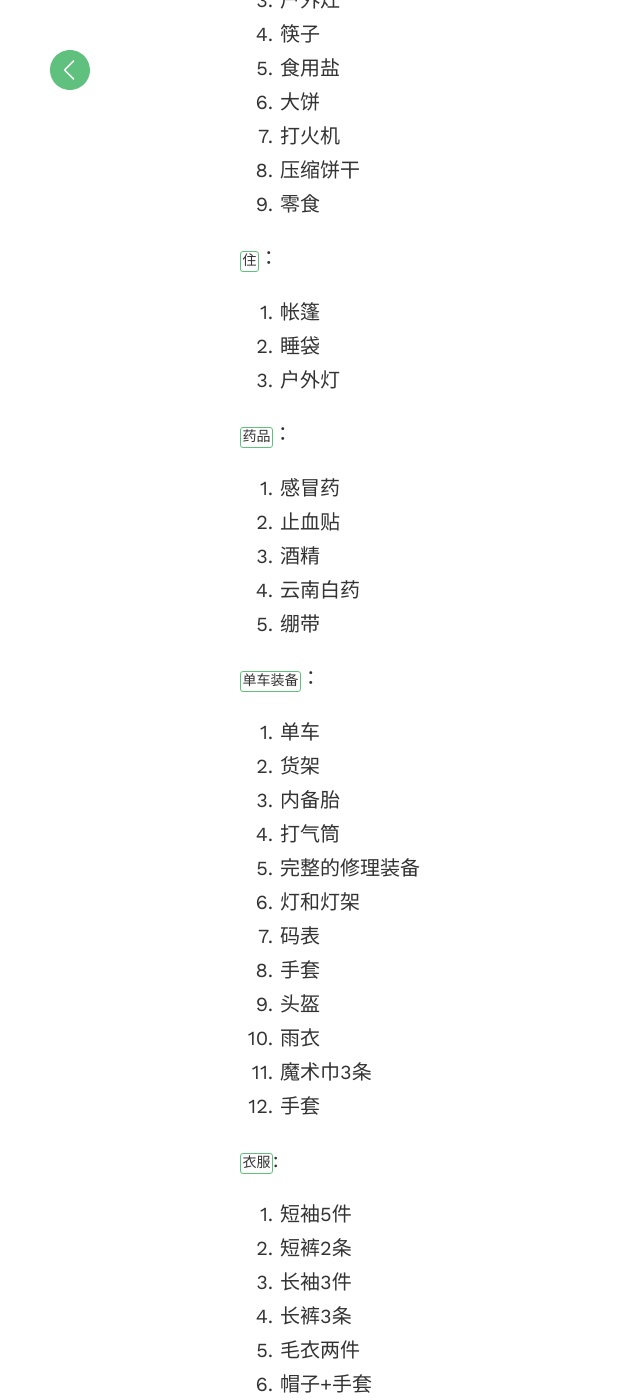
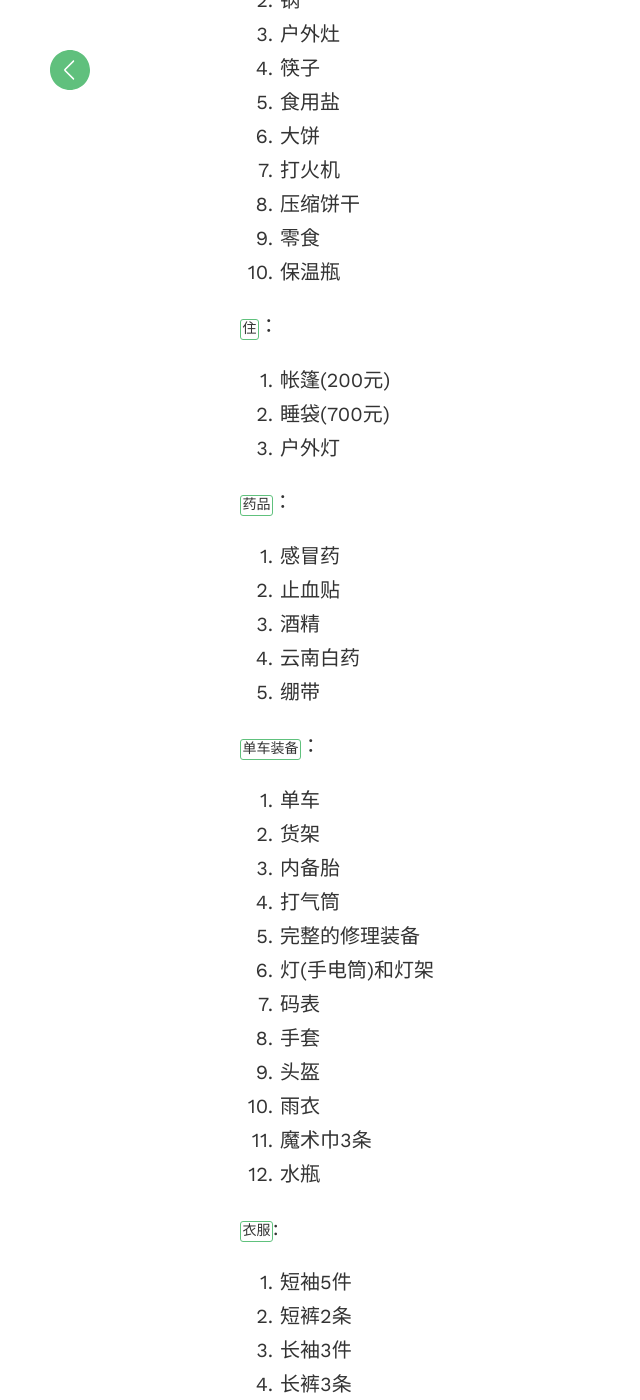
Before and after one commit to aFeiZzz/jianjustin.github.io, a Jekyll site: the page built from _posts/2018-02-25-2018行走计划.md, in a window 1280 px wide and 1400 px high, scrolled down 3148 px. Shown: the whole window, without its empty margins (0-640 px from the left). Built offline with Jekyll 4.4.1, drawn with Linux system fonts in a browser that asks for light colours; comment, search, counter and statistics services are not loaded.

Commit message:
cr:修改计划

```diff
--- a/_posts/2018-02-25-2018行走计划.md
+++ b/_posts/2018-02-25-2018行走计划.md
@@ -66,11 +66,12 @@ title: 2018行走计划
 7. 打火机
 8. 压缩饼干
 9. 零食
+10. 保温瓶
 
 `住`：
 
-1. 帐篷
-2. 睡袋
+1. 帐篷(200元)
+2. 睡袋(700元)
 3. 户外灯
 
 `药品`：
@@ -88,13 +89,13 @@ title: 2018行走计划
 3. 内备胎
 4. 打气筒
 5. 完整的修理装备
-6. 灯和灯架
+6. 灯(手电筒)和灯架
 7. 码表
 8. 手套
 9. 头盔
 10. 雨衣
 11. 魔术巾3条
-12. 手套
+12. 水瓶
 
 
 `衣服`:
```
Also changed, not shown: other parts of _posts/2018-02-25-2018行走计划.md (+2 -1 lines), _posts/2018-02-06-maven依赖管理和构建.md (+3 -0 lines).
